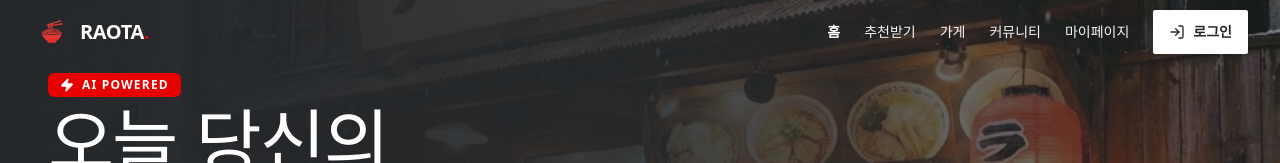
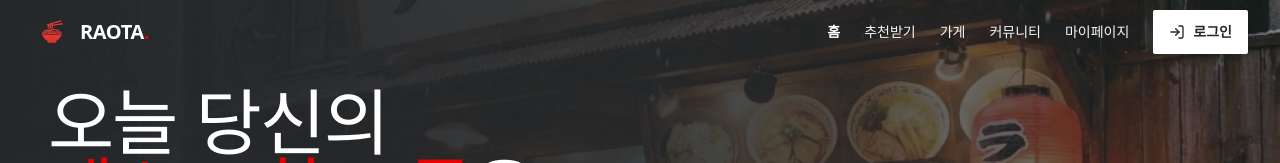
Before and after one commit to raota-team/raota-front, a Next.js app: page / in a window 1280 px wide. Shown: the top 163 px of the page. Built offline with nearby package versions, Linux system fonts and the light colour scheme; no server answers.

Commit message:
style: remove AI Powered badge from hero section

```diff
--- a/app/components/LandingContent.tsx
+++ b/app/components/LandingContent.tsx
@@ -82,10 +82,7 @@ export default function LandingContent() {
 
         <div className="relative z-10 mx-auto flex h-full max-w-7xl flex-col justify-center pt-24 pb-28 md:flex-row md:items-center md:justify-between md:pt-0 md:pb-0 px-4 md:px-12">
           <div className="max-w-2xl">
-            <div className="mb-4 inline-flex items-center gap-2 rounded-md bg-[#e60000] px-3 py-1">
-              <Zap className="h-3.5 w-3.5 text-white fill-white" />
-              <span className="text-[10px] md:text-xs font-black uppercase tracking-widest text-white">AI Powered</span>
-            </div>
+
             <h1 className={`mb-4 md:mb-6 text-[clamp(2rem,8vw,4.5rem)] font-extrabold uppercase leading-[0.95] tracking-[-0.03em] text-white ${doHyeon.className}`}>
               오늘 당신의 <br />
               <span className="text-[#e60000]">베스트 한 그릇</span>은?
```
